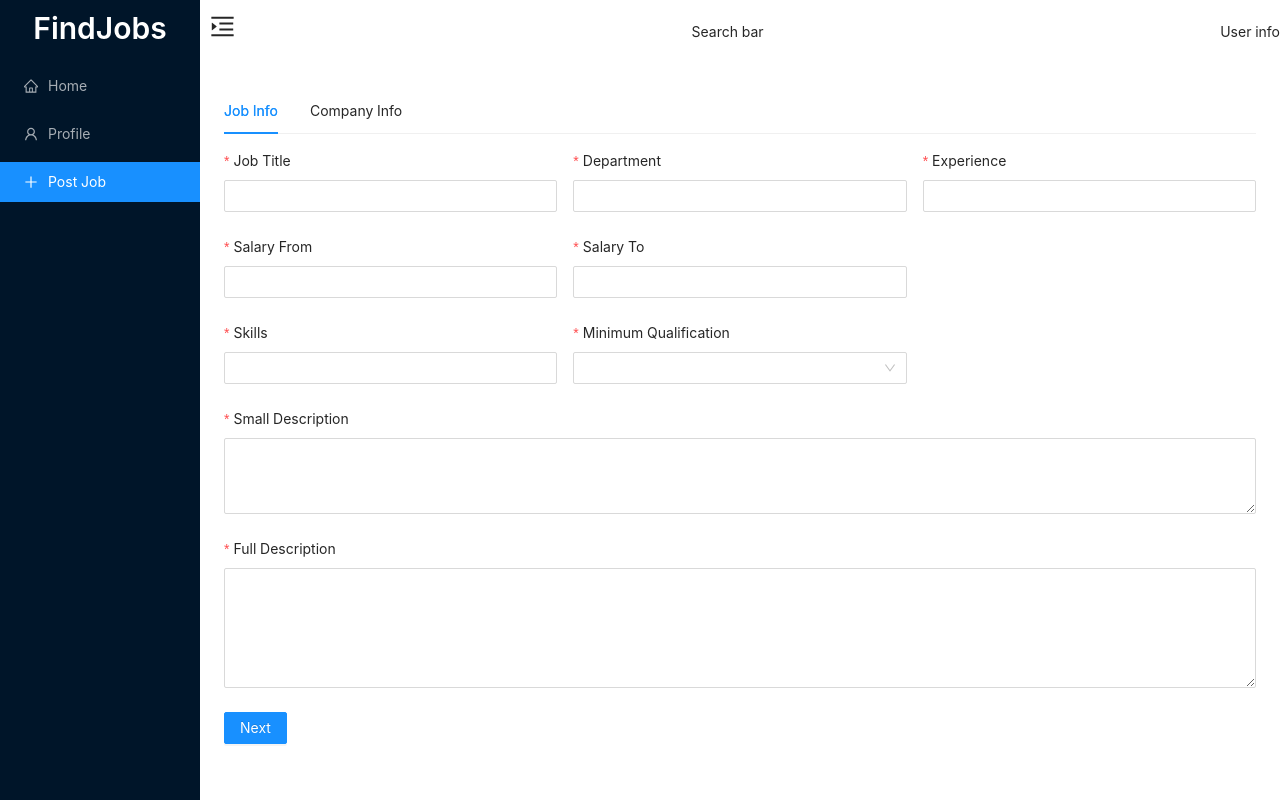
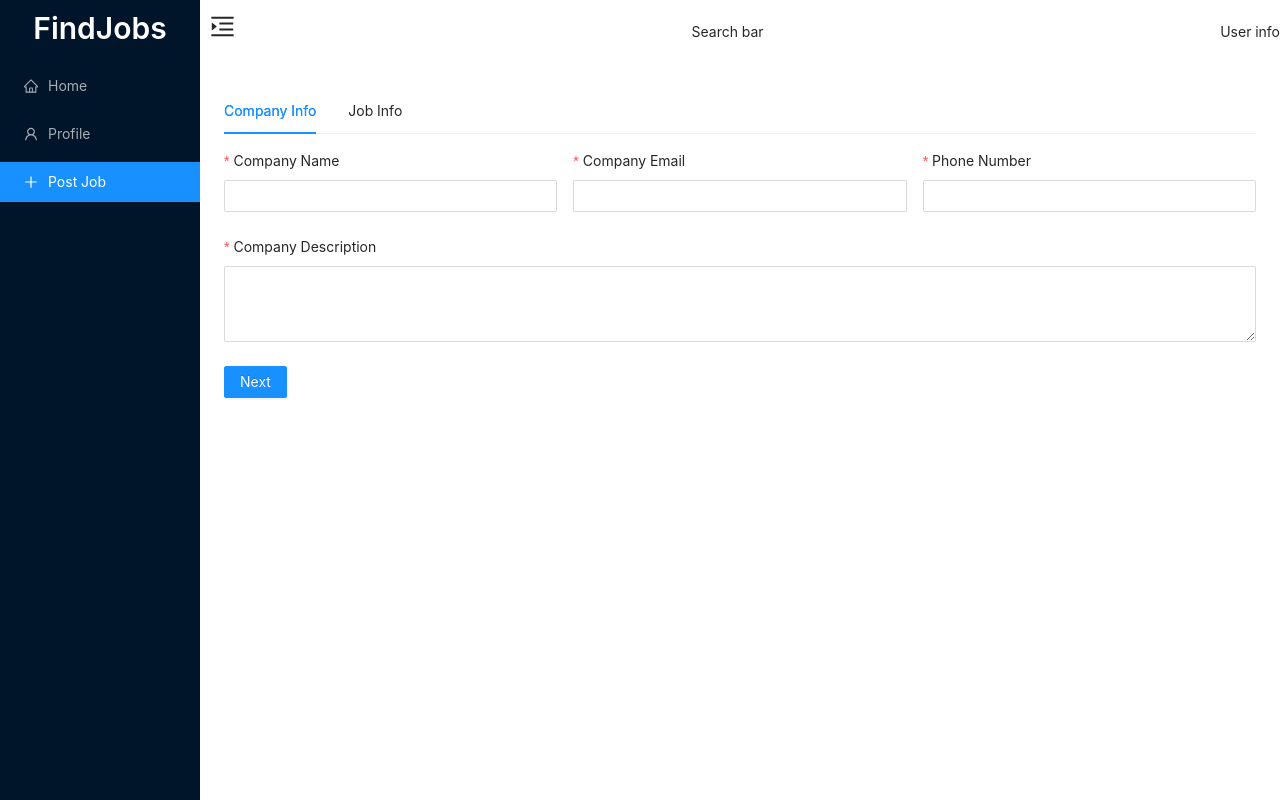
Before and after one commit to sayog4/findjobs, a React (Create React App) app in the folder client/: page /postjob in a window 1280 px wide. Built offline with nearby package versions, Linux system fonts and the light colour scheme.

Commit message:
add job via client

```diff
--- a/client/src/pages/jobs/PostJob.tsx
+++ b/client/src/pages/jobs/PostJob.tsx
@@ -1,35 +1,73 @@
 import React from 'react'
-import { Col, Row, Form, Tabs, Input, Select, Button, Typography } from 'antd'
+import { useHistory } from 'react-router-dom'
+import {
+  Col,
+  Row,
+  Form,
+  Tabs,
+  Input,
+  Select,
+  Button,
+  message,
+  InputNumber,
+} from 'antd'
 import Pagelayout from '../../components/Pagelayout'
+import { usePostJob } from './hooks/usePostJob'
 
 const { TabPane } = Tabs
 const { TextArea } = Input
 const { Option } = Select
-const { Text } = Typography
 
 const Postjob = () => {
-  const [jobInfo, setJobInfo] = React.useState({})
+  const history = useHistory()
+  const { mutate, isError, isSuccess, error } = usePostJob()
+
+  const [errors, setErrors] = React.useState<any>()
+  const [comapnyInfo, setCompanyInfo] = React.useState({})
   const [activeTab, setActiveTab] = React.useState('0')
 
-  function jobInfoFinish(values: any) {
-    console.log(values)
+  function companyFormFinish(values: any) {
+    setCompanyInfo(values)
     setActiveTab('1')
   }
 
   function finalFormFinish(values: any) {
-    console.log(values)
+    setErrors({})
+    const newObj = {
+      ...comapnyInfo,
+      salaryFrom: parseFloat(values.salaryFrom),
+      salaryTo: parseFloat(values.salaryTo),
+      ...values,
+    }
+    mutate(newObj)
   }
+
+  React.useEffect(() => {
+    if (isSuccess) {
+      history.push('/')
+    }
+  }, [isSuccess, history])
+
+  React.useEffect(() => {
+    if (isError) {
+      let err = error as any
+      setErrors(err?.response?.data?.errors)
+      message.error('Check previous and current tab for error')
+    }
+  }, [error, isError])
 
   return (
     <Pagelayout>
       <Tabs defaultActiveKey="0" activeKey={activeTab}>
-        <TabPane tab="Job Info" key="0">
-          <Form layout="vertical" onFinish={jobInfoFinish}>
+        <TabPane tab="Company Info" key="0">
+          <Form layout="vertical" onFinish={companyFormFinish}>
             <Row gutter={16}>
               <Col lg={8} sm={24}>
                 <Form.Item
-                  label="Job Title"
-                  name="title"
+                  validateStatus={errors?.companyName && 'error'}
+                  help={errors?.companyName}
+                  label="Company Name"
+                  name="companyName"
                   rules={[{ required: true }]}
                 >
                   <Input />
@@ -37,6 +75,62 @@ const Postjob = () => {
               </Col>
               <Col lg={8} sm={24}>
                 <Form.Item
+                  validateStatus={errors?.companyEmail && 'error'}
+                  help={errors?.companyEmail}
+                  label="Company Email"
+                  name="email"
+                  rules={[{ required: true }, { type: 'email' }]}
+                >
+                  <Input />
+                </Form.Item>
+              </Col>
+              <Col lg={8} sm={24}>
+                <Form.Item
+                  validateStatus={errors?.phoneNumber && 'error'}
+                  help={errors?.phoneNumber}
+                  label="Phone Number"
+                  name="phoneNumber"
+                  rules={[{ required: true }]}
+                >
+                  <Input />
+                </Form.Item>
+              </Col>
+              <Col lg={24} sm={24}>
+                <Form.Item
+                  validateStatus={errors?.companyDescription && 'error'}
+                  help={errors?.companyDescription}
+                  label="Company Description"
+                  name="companyDescription"
+                  rules={[{ required: true }]}
+                >
+                  <TextArea rows={3} />
+                </Form.Item>
+              </Col>
+            </Row>
+            <Button type="primary" htmlType="submit">
+              Next
+            </Button>
+          </Form>
+        </TabPane>
+
+        <TabPane tab="Job Info" key="1">
+          <Form layout="vertical" onFinish={finalFormFinish}>
+            <Row gutter={16}>
+              <Col lg={8} sm={24}>
+                <Form.Item
+                  label="Job Title"
+                  name="title"
+                  validateStatus={errors?.title && 'error'}
+                  help={errors?.title}
+                  rules={[{ required: true }]}
+                >
+                  <Input />
+                </Form.Item>
+              </Col>
+              <Col lg={8} sm={24}>
+                <Form.Item
+                  validateStatus={errors?.department && 'error'}
+                  help={errors?.department}
                   label="Department"
                   name="department"
                   rules={[{ required: true }]}
@@ -46,6 +140,8 @@ const Postjob = () => {
               </Col>
               <Col lg={8} sm={24}>
                 <Form.Item
+                  validateStatus={errors?.experience && 'error'}
+                  help={errors?.experience}
                   label="Experience"
                   name="experience"
                   rules={[{ required: true }]}
@@ -55,20 +151,24 @@ const Postjob = () => {
               </Col>
               <Col lg={8} sm={24}>
                 <Form.Item
+                  validateStatus={errors?.salaryFrom && 'error'}
+                  help={errors?.salaryFrom}
                   label="Salary From"
                   name="salaryFrom"
                   rules={[{ required: true }]}
                 >
-                  <Input />
+                  <InputNumber />
                 </Form.Item>
               </Col>
               <Col lg={8} sm={24}>
                 <Form.Item
+                  validateStatus={errors?.salaryTo && 'error'}
+                  help={errors?.salaryTo}
                   label="Salary To"
                   name="salaryTo"
                   rules={[{ required: true }]}
                 >
-                  <Input />
+                  <InputNumber />
                 </Form.Item>
               </Col>
             </Row>
@@ -76,6 +176,8 @@ const Postjob = () => {
             <Row gutter={16}>
               <Col lg={8} sm={24}>
                 <Form.Item
+                  validateStatus={errors?.skillsRequired && 'error'}
+                  help={errors?.skillsRequired}
                   label="Skills"
                   name="skillsRequired"
                   rules={[
@@ -91,6 +193,8 @@ const Postjob = () => {
               </Col>
               <Col lg={8} sm={24}>
                 <Form.Item
+                  validateStatus={errors?.minimumQualification && 'error'}
+                  help={errors?.minimumQualification}
                   label="Minimum Qualification"
                   name="minimumQualification"
                   rules={[{ required: true }]}
@@ -104,8 +208,10 @@ const Postjob = () => {
               </Col>
               <Col lg={24} sm={24}>
                 <Form.Item
-                  label="Small Description"
-                  name="smallDescription"
+                  validateStatus={errors?.shortDescription && 'error'}
+                  help={errors?.shortDescription}
+                  label="Short Description"
+                  name="shortDescription"
                   rules={[{ required: true }]}
                 >
                   <TextArea rows={3} />
@@ -113,56 +219,13 @@ const Postjob = () => {
               </Col>
               <Col lg={24} sm={24}>
                 <Form.Item
+                  validateStatus={errors?.fullDescription && 'error'}
+                  help={errors?.fullDescription}
                   label="Full Description"
                   name="fullDescription"
                   rules={[{ required: true }]}
                 >
                   <TextArea rows={5} />
-                </Form.Item>
-              </Col>
-            </Row>
-            <Button type="primary" htmlType="submit">
-              Next
-            </Button>
-          </Form>
-        </TabPane>
-        <TabPane tab="Company Info" key="1">
-          <Form layout="vertical" onFinish={finalFormFinish}>
-            <Row gutter={16}>
-              <Col lg={8} sm={24}>
-                <Form.Item
-                  label="Company Name"
-                  name="company"
-                  rules={[{ required: true }]}
-                >
-                  <Input />
-                </Form.Item>
-              </Col>
-              <Col lg={8} sm={24}>
-                <Form.Item
-                  label="Company Email"
-                  name="email"
-                  rules={[{ required: true }, { type: 'email' }]}
-                >
-                  <Input />
-                </Form.Item>
-              </Col>
-              <Col lg={8} sm={24}>
-                <Form.Item
-                  label="Phone Number"
-                  name="phoneNumber"
-                  rules={[{ required: true }]}
-                >
-                  <Input />
-                </Form.Item>
-              </Col>
-              <Col lg={24} sm={24}>
-                <Form.Item
-                  label="Company Description"
-                  name="companyDescription"
-                  rules={[{ required: true }]}
-                >
-                  <TextArea rows={3} />
                 </Form.Item>
               </Col>
             </Row>
--- /dev/null
+++ b/client/src/pages/jobs/hooks/usePostJob.ts
@@ -0,0 +1,12 @@
+import { useMutation } from 'react-query'
+
+import { axiosInstance } from '../../../axios/axiosInstance'
+import { Job } from '../../../shared/types'
+
+async function postJob(data: Job) {
+  await axiosInstance.post('/api/job', data)
+}
+
+export function usePostJob() {
+  return useMutation((data: Job) => postJob(data))
+}
--- /dev/null
+++ b/client/src/shared/types.ts
@@ -0,0 +1,17 @@
+export interface Job {
+  title: string
+  department: string
+  salaryFrom: number
+  salaryTo: number
+  experience: string
+  smallDescription: string
+  fullDescription: string
+  minimumQualification: string
+  skillsRequired: string
+  company: string
+  email: string
+  phoneNumber: string
+  companyDescription: string
+  appliedCandidates?: any[]
+  postedBy?: any
+}
```
Also changed, not shown: 2 other files (tests, documents, lock files or other folders).
